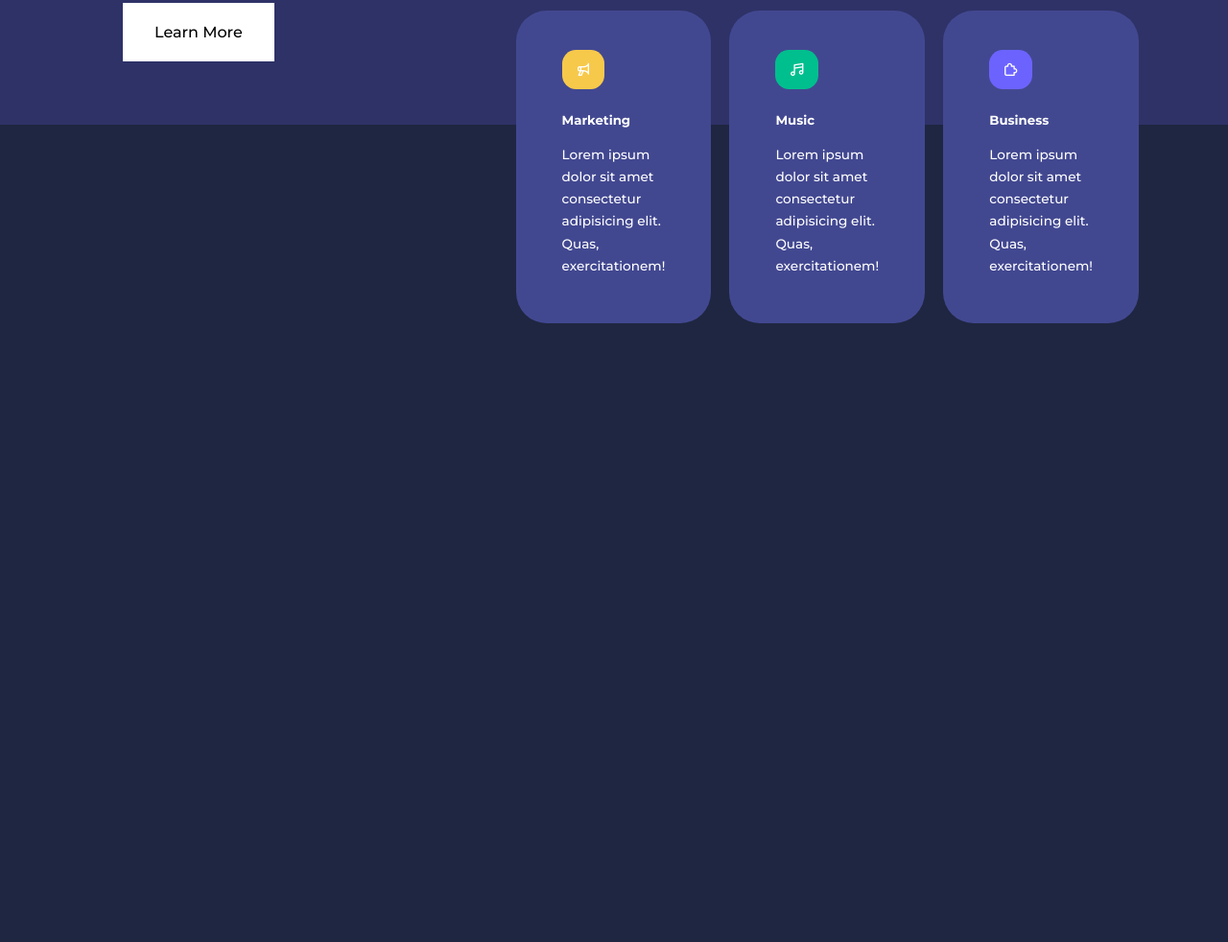
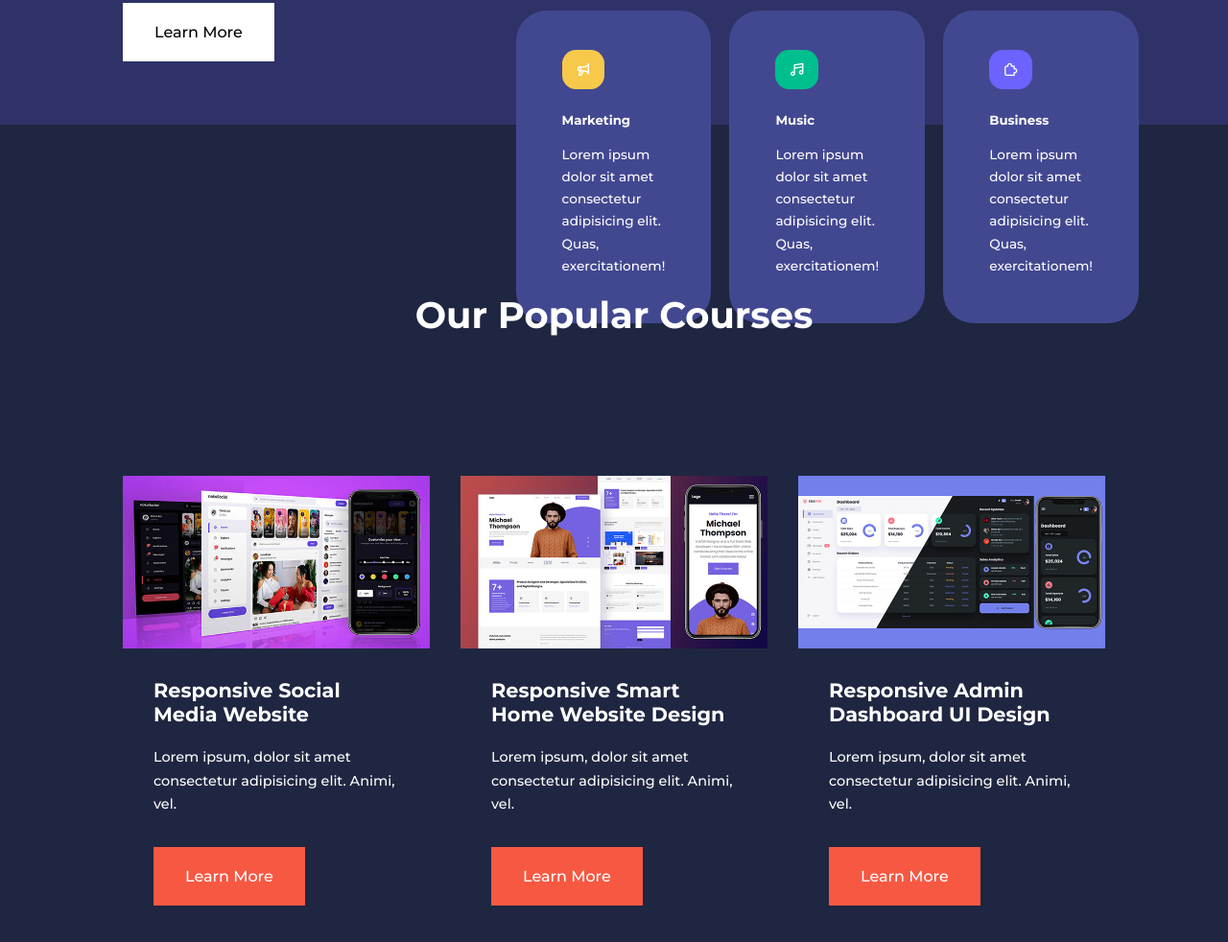
Before and after one commit to Adekunle27/MalLearn, a plain HTML site: page index.html in a window 1280 px wide. Shown: the part 1070-2052 px from the top of the page at 96% size. Before the commit the page ends 1407 px from the top, so only its background shows below. Drawn offline with nearby package versions, Linux system fonts and the light colour scheme.

Commit message:
Finish Courses  Section

```diff
--- a/css/styles.css
+++ b/css/styles.css
@@ -228,3 +228,38 @@ header {
 .categories p {
     font-size: 0.85rem;
 }
+
+/* COURSES  */
+
+.courses {
+    margin-top: 5rem;
+}
+.course {
+    background-color: var(--color-bg1);
+    text-align: center;
+    border-color: 1px solid transparent;
+    transition: var(--transition);
+}
+
+.courses__container {
+    display: grid;
+    grid-template-columns: repeat(3, 1fr);
+    gap: 2rem;
+}
+
+.courses h2 {
+    font-size: 2.4rem;
+}
+
+.course__info {
+    padding: 2rem;
+}
+
+.course__info p {
+    padding: 1.2rem 0 2rem;
+    font-size: 0.9rem;
+}
+/*
+.course__image {
+    width: 500px;
+} */
--- a/index.html
+++ b/index.html
@@ -92,6 +92,55 @@
             </div>
         </div>
     </section>
+
+
+    <!-- COURSES  -->
+
+    <section class="courses">
+        <h2>Our Popular Courses</h2>
+        <div class="container courses__container">
+            <article class="courses">
+                <div class="course__image">
+                    <img src="./images/course1.jpg" alt="">
+                </div>
+                <div class="course__info">
+                    <h4>Responsive Social Media Website</h4>
+                    <p>Lorem ipsum, dolor sit amet consectetur adipisicing elit. Animi, vel.</p>
+                    <a href="courses.html" class="btn btn-primary">Learn More</a>
+                </div>
+            </article>
+            <article class="courses">
+                <div class="course__image">
+                    <img src="./images/course2.jpg" alt="">
+                </div>
+                <div class="course__info">
+                    <h4>Responsive Smart Home Website Design</h4>
+                    <p>Lorem ipsum, dolor sit amet consectetur adipisicing elit. Animi, vel.</p>
+                    <a href="courses.html" class="btn btn-primary">Learn More</a>
+                </div>
+            </article>
+            <article class="courses">
+                <div class="course__image">
+                    <img src="./images/course3.jpg" alt="">
+                </div>
+                <div class="course__info">
+                    <h4>Responsive Admin Dashboard UI Design</h4>
+                    <p>Lorem ipsum, dolor sit amet consectetur adipisicing elit. Animi, vel.</p>
+                    <a href="courses.html" class="btn btn-primary">Learn More</a>
+                </div>
+            </article>
+            <!-- <article class="courses">
+                <div class="course__image">
+                    <img src="./images/course3.jpg" alt="">
+                </div>
+                <div class="courses__info">
+                    <h4>Responsive Admin Dashboard UI Design</h4>
+                    <p>Lorem ipsum, dolor sit amet consectetur adipisicing elit. Animi, vel.</p>
+                    <a href="courses.html" class="btn btn-primary">Learn More</a>
+                </div>
+            </article> -->
+        </div>
+    </section>
     <script src="script.js"></script>
 </body>
 </html>
```
